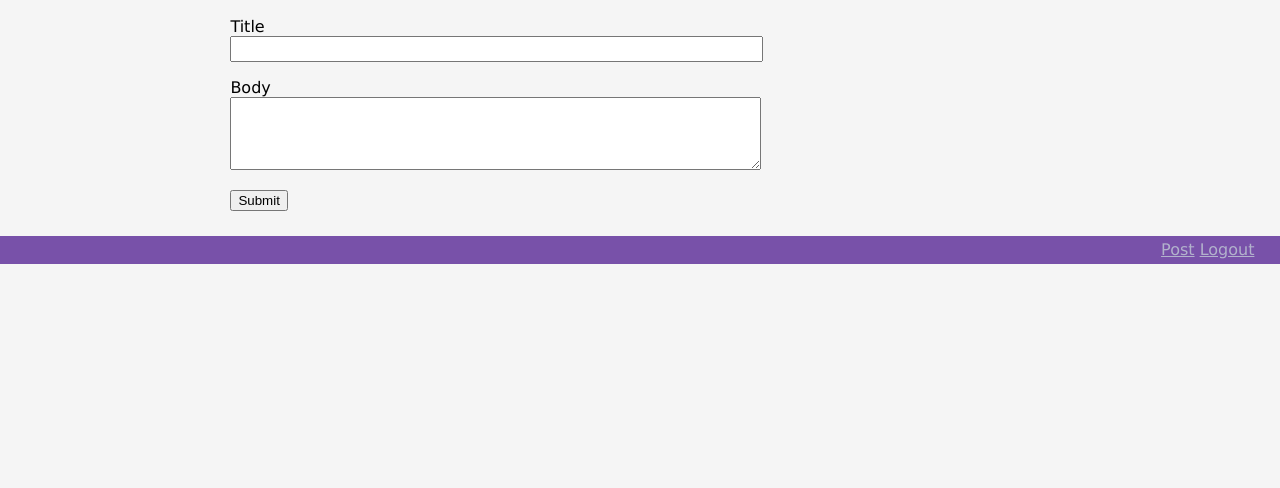
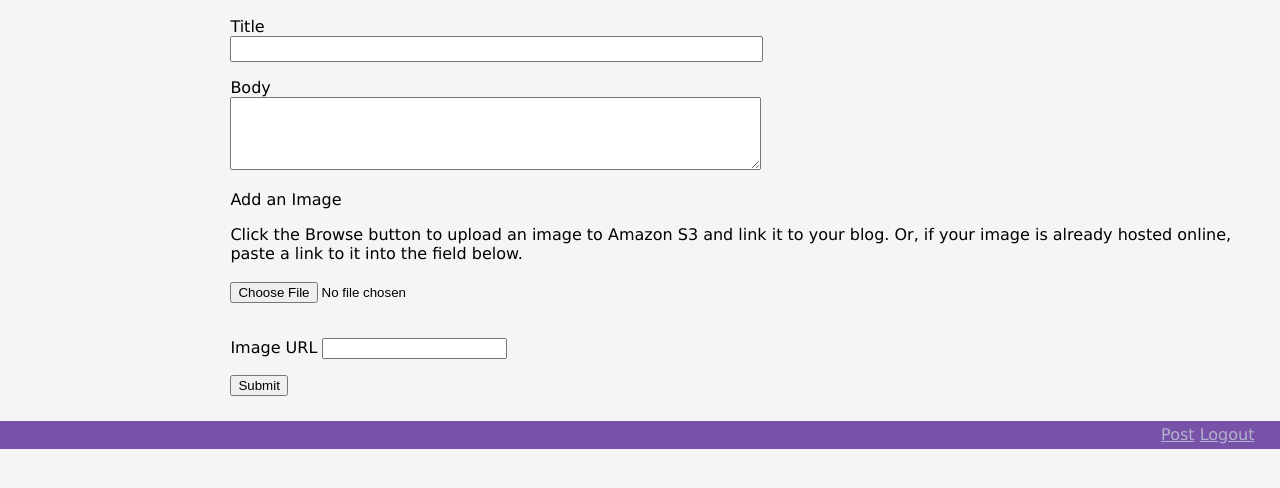
Before and after one commit to kpglide/blog, a Flask app: page /post in a window 1280 px wide. Shown: the part 155-643 px from the top of the page. Run offline with Flask 2, Linux system fonts and the light colour scheme; a user stored in the database is signed in; some libraries are stand-ins or nearby versions.

Commit message:
updated post feature to accept images

```diff
--- a/app/forms.py
+++ b/app/forms.py
@@ -10,3 +10,4 @@ class LoginForm(Form):
 class PostForm(Form):
 	title = TextField('title', [validators.InputRequired(), validators.Length(min=1, max=140)])
 	body = TextAreaField('body', [validators.InputRequired(), validators.Length(min=1, max=5000)])
+	image_url = TextField('image_url', [validators.Length(max=500)])
--- a/app/models.py
+++ b/app/models.py
@@ -32,14 +32,16 @@ class Post(db.Model):
 	body = db.Column(db.String(5000))
 	timestamp = db.Column(db.DateTime)
 	user_id = db.Column(db.Integer, db.ForeignKey('users.id'))
+	image_url = db.Column(db.String(500), nullable=True)
 
-	def __init__(self, title, body, user_id, timestamp=None):
+	def __init__(self, title, body, user_id, image_url, timestamp=None):
 		self.title = title
 		self.body = body
 		self.user_id = user_id
 		if timestamp is None:
 			timestamp = datetime.utcnow()
 		self.timestamp = timestamp
+		self.image_url = image_url
 
 	def __repr__(self):
 		return '<Post %r>' % (self.title)
--- a/app/static/base_styles.css
+++ b/app/static/base_styles.css
@@ -76,6 +76,10 @@ and post title, body and byline styles */
 
 #post_body {
 	margin-top: 1.75em;
+}
+
+#post img {
+	max-width: 100%;
 }
 
 /* Styles for main Index page sidebar */
--- /dev/null
+++ b/app/static/s3upload.js
@@ -0,0 +1,153 @@
+/*
+
+s3upload-coffee-javascript
+==========================
+
+Client Side S3 CORS Upload for Amazon S3 - CoffeeScript and JavaScript Class
+
+Blog post explaining all the implementation details
+
+http://codeartists.com/post/36892733572/how-to-directly-upload-files-to-amazon-s3-from-your
+
+### License
+
+Copyright 2013 tadruj
+
+Licensed under the Apache License, Version 2.0 (the "License");
+you may not use this file except in compliance with the License.
+You may obtain a copy of the License at
+
+   http://www.apache.org/licenses/LICENSE-2.0
+
+Unless required by applicable law or agreed to in writing, software
+distributed under the License is distributed on an "AS IS" BASIS,
+WITHOUT WARRANTIES OR CONDITIONS OF ANY KIND, either express or implied.
+See the License for the specific language governing permissions and
+limitations under the License.
+
+*/
+
+(function() {
+
+  window.S3Upload = (function() {
+
+    S3Upload.prototype.s3_object_name = 'default_name';
+
+    S3Upload.prototype.s3_sign_put_url = '/signS3put';
+
+    S3Upload.prototype.file_dom_selector = 'file_upload';
+
+    S3Upload.prototype.onFinishS3Put = function(public_url) {
+      return console.log('base.onFinishS3Put()', public_url);
+    };
+
+    S3Upload.prototype.onProgress = function(percent, status) {
+      return console.log('base.onProgress()', percent, status);
+    };
+
+    S3Upload.prototype.onError = function(status) {
+      return console.log('base.onError()', status);
+    };
+
+    function S3Upload(options) {
+      if (options == null) options = {};
+      for (option in options) {
+        this[option] = options[option];
+      }
+      this.handleFileSelect(document.getElementById(this.file_dom_selector));
+    }
+
+    S3Upload.prototype.handleFileSelect = function(file_element) {
+      var f, files, output, _i, _len, _results;
+      this.onProgress(0, 'Upload started.');
+      files = file_element.files;
+      output = [];
+      _results = [];
+      for (_i = 0, _len = files.length; _i < _len; _i++) {
+        f = files[_i];
+        _results.push(this.uploadFile(f));
+      }
+      return _results;
+    };
+
+    S3Upload.prototype.createCORSRequest = function(method, url) {
+      var xhr;
+      xhr = new XMLHttpRequest();
+      if (xhr.withCredentials != null) {
+        xhr.open(method, url, true);
+      } else if (typeof XDomainRequest !== "undefined") {
+        xhr = new XDomainRequest();
+        xhr.open(method, url);
+      } else {
+        xhr = null;
+      }
+      return xhr;
+    };
+
+    S3Upload.prototype.executeOnSignedUrl = function(file, callback) {
+      var this_s3upload, xhr;
+      this_s3upload = this;
+      xhr = new XMLHttpRequest();
+      xhr.open('GET', this.s3_sign_put_url + '?s3_object_type=' + file.type + '&s3_object_name=' + this.s3_object_name, true);
+      xhr.overrideMimeType('text/plain; charset=x-user-defined');
+      xhr.onreadystatechange = function(e) {
+        var result;
+        if (this.readyState === 4 && this.status === 200) {
+          try {
+            result = JSON.parse(this.responseText);
+          } catch (error) {
+            this_s3upload.onError('Signing server returned some ugly/empty JSON: "' + this.responseText + '"');
+            return false;
+          }
+          return callback(decodeURIComponent(result.signed_request), result.url);
+        } else if (this.readyState === 4 && this.status !== 200) {
+          return this_s3upload.onError('Could not contact request signing server. Status = ' + this.status);
+        }
+      };
+      return xhr.send();
+    };
+
+    S3Upload.prototype.uploadToS3 = function(file, url, public_url) {
+      var this_s3upload, xhr;
+      this_s3upload = this;
+      xhr = this.createCORSRequest('PUT', url);
+      if (!xhr) {
+        this.onError('CORS not supported');
+      } else {
+        xhr.onload = function() {
+          if (xhr.status === 200) {
+            this_s3upload.onProgress(100, 'Upload completed.');
+            return this_s3upload.onFinishS3Put(public_url);
+          } else {
+            return this_s3upload.onError('Upload error: ' + xhr.status);
+          }
+        };
+        xhr.onerror = function() {
+          return this_s3upload.onError('XHR error.');
+        };
+        xhr.upload.onprogress = function(e) {
+          var percentLoaded;
+          if (e.lengthComputable) {
+            percentLoaded = Math.round((e.loaded / e.total) * 100);
+            return this_s3upload.onProgress(percentLoaded, percentLoaded === 100 ? 'Finalizing.' : 'Uploading.');
+          }
+        };
+      }
+      xhr.setRequestHeader('Content-Type', file.type);
+      xhr.setRequestHeader('x-amz-acl', 'public-read');
+      return xhr.send(file);
+    };
+
+    S3Upload.prototype.uploadFile = function(file) {
+      var this_s3upload;
+      this_s3upload = this;
+      return this.executeOnSignedUrl(file, function(signedURL, publicURL) {
+        return this_s3upload.uploadToS3(file, signedURL, publicURL);
+      });
+    };
+
+    return S3Upload;
+
+  })();
+
+}).call(this);
--- a/app/templates/index.html
+++ b/app/templates/index.html
@@ -10,6 +10,9 @@
 			By: {{ post.user.username }} on {{ moment(post.timestamp).format('LLL') }}
 		</p>
 		<p id="post_body">{{post.body }}</p>
+		{% if post.image_url %}
+		<p id="image"><img src="{{ post.image_url }}"></p>
+		{% endif %}
 		{% if post.user_id == session['user_id'] %}
 		<p><a href="{{ url_for('delete', id = post.id) }}">Delete</a></p>
 		{% endif %}
--- a/app/templates/post.html
+++ b/app/templates/post.html
@@ -17,13 +17,53 @@
 			<p>Body<br> {{form.body(id="body_input")}}<br>
 			{% for error in form.errors.password %}
 			<label id="blog_post_form_error">[{{error}}]</label>
-			{% endfor %}
+			{% endfor %}</p>
+			<p>
+				<p>Add an Image</p>
+					<div>Click the Browse button to upload an image to Amazon S3 and link it to your blog.  Or, if your image is already hosted online, paste a link to it into the field below.</div><br>
+
+					<input type="file" id="file" onchange="s3_upload();"/>
+						<p id="status"></p>
+						<div id="preview"><img></div>
+
+					<div>Image URL {{form.image_url(id="image_url")}}</div>
 			</p>
 		</div>
 
-	<div><input type="submit" value="Submit"></div>
+		<div><input type="submit" value="Submit"></div>
 
-	</form>
+
+
 </div>
 
+<script type="text/javascript" src="../static/s3upload.js"></script>
+
+<script type="text/javascript">
+
+function s3_upload(){
+    var status_elem = document.getElementById("status");
+    var url_elem = document.getElementById("image_url");
+    var preview_elem = document.getElementById("preview");
+    var file_elem = document.getElementById("file");
+    var s3upload = new S3Upload({
+        file_dom_selector: 'file',
+        s3_sign_put_url: '/sign_s3/',
+        s3_object_name: file_elem.value,
+
+        onProgress: function(percent, message) {
+            status_elem.innerHTML = 'Upload progress: ' + percent + '% ' + message;
+        },
+        onFinishS3Put: function(url) {
+            status_elem.innerHTML = 'Upload completed. Uploaded to: '+ url;
+            url_elem.value = url;
+            preview_elem.innerHTML = '<img src="'+url+'" style="width:300px;" />';
+        },
+        onError: function(status) {
+            status_elem.innerHTML = 'Upload error: ' + status;
+        }
+    });
+}
+
+</script>
+
 {% endblock %}
--- a/app/views.py
+++ b/app/views.py
@@ -1,8 +1,11 @@
 from app import app, db
-from flask import render_template, flash, url_for, redirect, session
+from flask import render_template, flash, url_for, redirect, session, request,\
+					Response
 from forms import LoginForm, PostForm
 from models import User, Post
 from config import POSTS_PER_PAGE
+import time, os, json, base64, hmac, urllib
+from hashlib import sha1
 
 #Display home page showing a paginated list of blog posts
 @app.route('/')
@@ -46,12 +49,39 @@ def post():
 	form = PostForm()
 	user_id = session['user_id']
 	if form.validate_on_submit():
-		post = Post(title=form.title.data, body=form.body.data, user_id=user_id)
+		post = Post(title=form.title.data, body=form.body.data, user_id=user_id,
+					image_url=form.image_url.data)
 		db.session.add(post)
 		db.session.commit()
 		flash('Your post is now live.')
 		return redirect('index')
 	return render_template('post.html', form=form)
+
+@app.route('/sign_s3/')
+def sign_s3():
+    AWS_ACCESS_KEY = os.environ.get('AWS_ACCESS_KEY')
+    AWS_SECRET_KEY = os.environ.get('AWS_SECRET_KEY')
+    S3_BUCKET = os.environ.get('S3_BUCKET')
+
+    object_name = request.args.get('s3_object_name')
+    mime_type = request.args.get('s3_object_type')
+
+    expires = long(time.time()+10)
+    amz_headers = "x-amz-acl:public-read"
+
+    put_request = "PUT\n\n%s\n%d\n%s\n/%s/%s" % (mime_type, expires, amz_headers, S3_BUCKET, object_name)
+
+    signature = base64.encodestring(hmac.new(AWS_SECRET_KEY, put_request, sha1).digest())
+    signature = urllib.quote_plus(signature.strip())
+
+    url = 'https://%s.s3.amazonaws.com/%s' % (S3_BUCKET, object_name)
+
+    content = json.dumps({
+        'signed_request': '%s?AWSAccessKeyId=%s&Expires=%d&Signature=%s' % (url, AWS_ACCESS_KEY, expires, signature),
+         'url': url
+      })
+
+    return Response(content, mimetype='text/plain; charset=x-user-defined')
 
 #Delete a blog post
 @app.route('/delete/<int:id>')
```
Also changed, not shown: app/static/default.png (added), blog.db (added), 2 other files.
